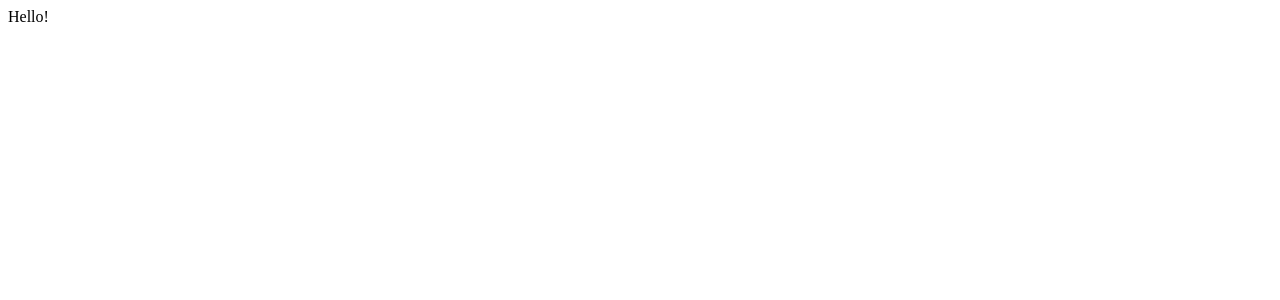
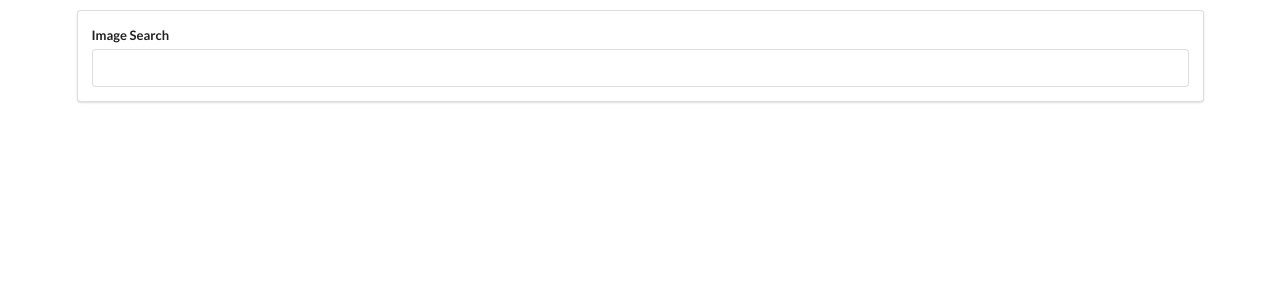
Before and after one commit to skmuddamsetty/react-bootcamp, a React (Create React App) app in the folder pics/: page / in a window 1280 px wide. Shown: the top 300 px of the page. Built offline with nearby package versions, Linux system fonts and the light colour scheme.

Commit message:
styling for input box

```diff
--- a/pics/public/index.html
+++ b/pics/public/index.html
@@ -10,6 +10,10 @@
       content="Web site created using create-react-app"
     />
     <link rel="apple-touch-icon" href="%PUBLIC_URL%/logo192.png" />
+    <link
+      rel="stylesheet"
+      href="https://cdnjs.cloudflare.com/ajax/libs/semantic-ui/2.4.1/semantic.min.css"
+    />
     <!--
       manifest.json provides metadata used when your web app is installed on a
       user's mobile device or desktop. See https://developers.google.com/web/fundamentals/web-app-manifest/
--- a/pics/src/components/App.js
+++ b/pics/src/components/App.js
@@ -1,7 +1,12 @@
 import React from "react";
+import SearchBar from "./SearchBar";
 
 const App = () => {
-  return <div>Hello!</div>;
+  return (
+    <div className="ui container" style={{ marginTop: "10px" }}>
+      <SearchBar />
+    </div>
+  );
 };
 
 export default App;
--- /dev/null
+++ b/pics/src/components/SearchBar.js
@@ -0,0 +1,18 @@
+import React, { Component } from "react";
+
+class SearchBar extends Component {
+  render() {
+    return (
+      <div className="ui segment">
+        <form className="ui form">
+          <div className="field">
+            <label htmlFor="">Image Search</label>
+            <input type="text" name="" id="" />
+          </div>
+        </form>
+      </div>
+    );
+  }
+}
+
+export default SearchBar;
```
